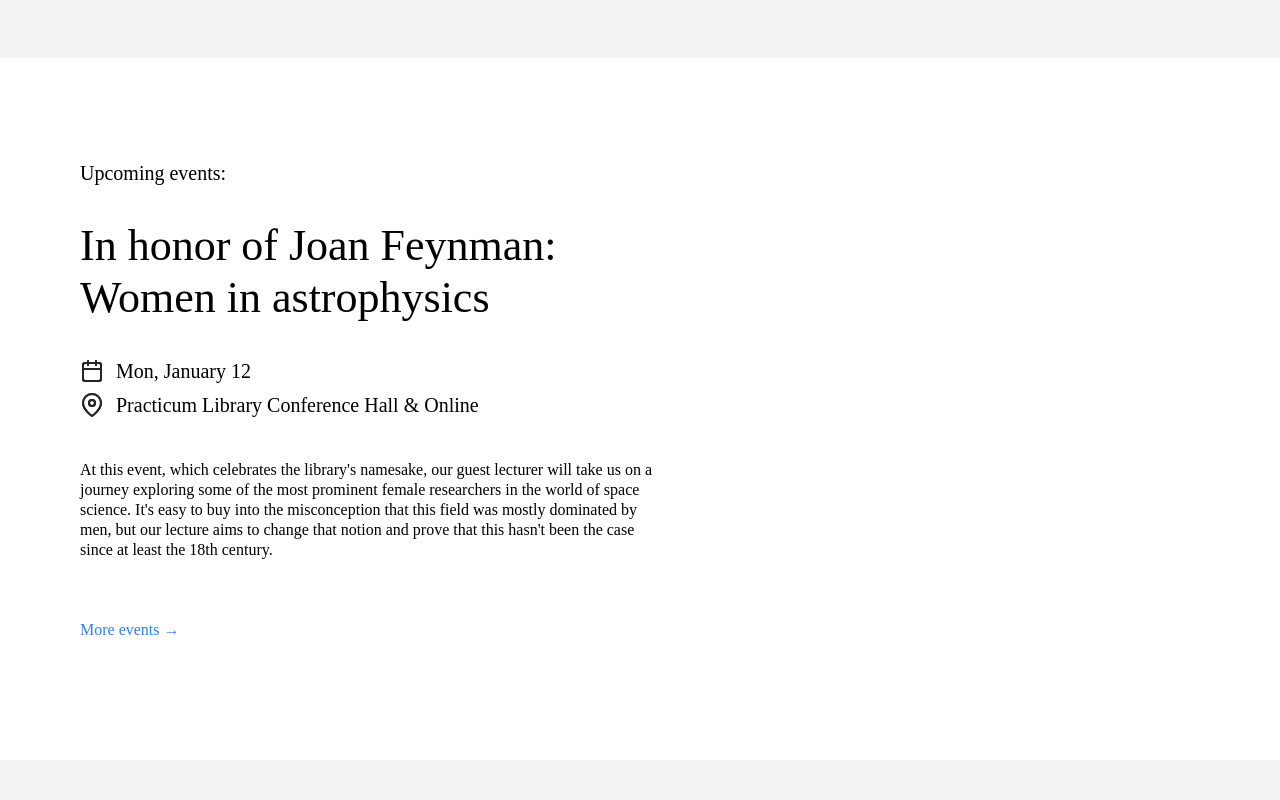
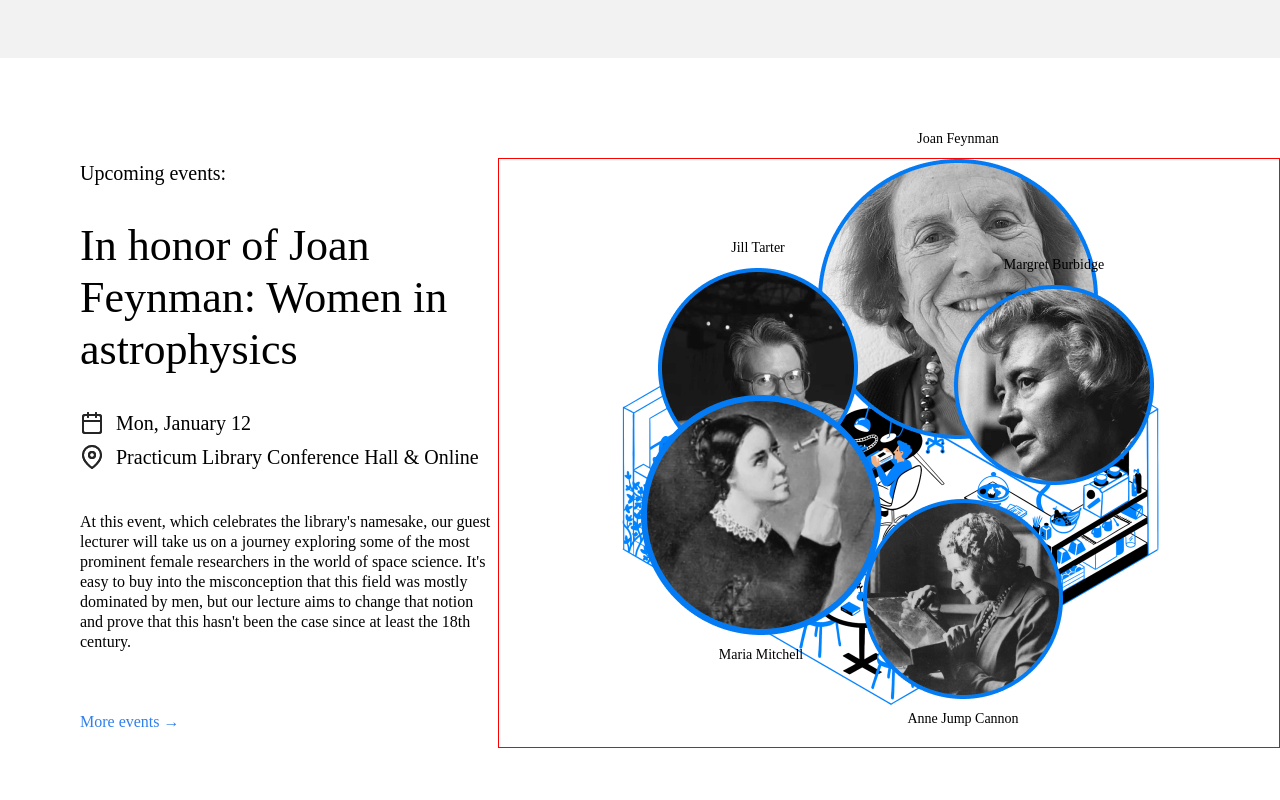
Before and after one commit to zimmermanjosh/improved-fiesta, a plain HTML site: page index.html in a window 1280 px wide. Shown: the part 2800-3600 px from the top of the page. Drawn offline with Linux system fonts and the light colour scheme.

Commit message:
updated workiing changes

```diff
--- a/index.html
+++ b/index.html
@@ -1,5 +1,6 @@
 <!DOCTYPE html>
 <html lang="en">
+
 <head>
   <meta charset="UTF-8" />
   <meta name="viewport" content="width=device-width, initial-scale=1.0" />
@@ -12,13 +13,9 @@
 <body>
   <div class="page">
     <!-- Wrap the entire page content in a new div with the page class. Remember to add the closing tag -->
-      <header   class="header">
+    <header class="header">
       <section id="navigation" class="nav-title-header-block">
-          <img
-            src="./images/logo.png"
-            alt="Practicum Library Logo"
-            class="logo"
-          />
+        <img src="./images/logo.png" alt="Practicum Library Logo" class="logo" />
         <div id="nav__link">
           <!-- Putting navigation links in a list is supposed to be the best practice of writing the semantic code since it allows screen readers to pause between each link instead of reading all the links as a sentence. -->
           <ul class="nav__links">
@@ -49,11 +46,7 @@
         your development knowledge, or just use this lovely spot to work or
         study. This is a cool place for cool students!
       </p>
-        <img
-          src="./images/inside_the_library.png"
-          alt="Illustration 'Inside the library'"
-          class="header__image"
-        />
+      <img src="./images/inside_the_library.png" alt="Illustration 'Inside the library'" class="header__image" />
       <section class="header__footer">
         <a href="#about" class="header__link">About the library &darr;</a>
         <p class="header__address">
@@ -145,22 +138,13 @@
           </h3>
           <div class="event-info events__info-section">
             <div class="event-info__item">
-                <div
-                  class="event-info__icon event-info__icon_type_calendar"
-                ><img
-                  src="./images/icon_calendar.svg"
-                  alt="icon calendar"
-                  class="event-info__icon"
-                /></div>
+              <div class="event-info__icon event-info__icon_type_calendar"><img src="./images/icon_calendar.svg"
+                  alt="icon calendar" class="event-info__icon" /></div>
               <p class="event-info__text">Mon, January 12</p>
             </div>
             <div class="event-info__item">
-                <div class="event-info__icon event-info__icon_type_pin"
-                ><img
-                  src="./images/icon_pin.svg"
-                  alt="icon pin"
-                  class="event-info__icon"
-                /></div>
+              <div class="event-info__icon event-info__icon_type_pin"><img src="./images/icon_pin.svg" alt="icon pin"
+                  class="event-info__icon" /></div>
               <p class="event-info__text">
                 Practicum Library Conference Hall & Online
               </p>
@@ -178,6 +162,29 @@
           <a href="#" class="events__more">More events &rarr;</a>
         </div>
         <!-- Start creating the composition here -->
+        <div class="events__cover">
+          <img class="events__image" src="./images/cafe.png" alt="Illustration of cafe" />
+          <div class="person person_name_feynman">
+            <p class=" person__caption">Joan Feynman </p>
+            <img class="person__image person__image_l" src="./images/person_feynman.png" alt="Joan Feynman" />
+          </div>
+          <div class="person person_name_burbidge">
+            <p class=" person__caption">Margret Burbidge </p>
+            <img class="person__image person__image_m" src="./images/person_burbidge.png" alt="Margret Burbidge" />
+          </div>
+          <div class="person person_name_tarter">
+            <p class=" person__caption">Jill Tarter </p>
+            <img class="person__image person__image_m" src="./images/person_tarter.png" alt="Jill Tarter" />
+          </div>
+          <div class="person person_name_mitchell">
+            <img class="person__image person__image_s" src="./images/person_mitchell.png" alt="Maria Mitchell" />
+             <p class=" person__caption">Maria Mitchell </p>
+          </div>
+          <div class="person person_name_cannon">
+            <img class="person__image person__image_s" src="./images/person_cannon.png" alt="Anne Jump Cannon" />
+            <p class=" person__caption">Anne Jump Cannon </p>
+          </div>
+        </div>
       </section>
       <section id="membership" class="membership">
         <h2 class="membership__title">Becoming a library member is easy!</h2>
@@ -185,11 +192,7 @@
           <li class="step">
             <h3 class="step__title">
               Step 1
-                <img
-                  src="./images/icon_step_forward.svg"
-                  alt="icon forward"
-                  class="step__icon"
-                />
+              <img src="./images/icon_step_forward.svg" alt="icon forward" class="step__icon" />
             </h3>
             <p class="step__description">
               Fill out the membership form online or in person.
@@ -198,11 +201,7 @@
           <li class="step">
             <h3 class="step__title">
               Step 2
-                <img
-                  src="./images/icon_step_forward.svg"
-                  alt="icon forward"
-                  class="step__icon"
-                />
+              <img src="./images/icon_step_forward.svg" alt="icon forward" class="step__icon" />
             </h3>
             <p class="step__description">
               Come pick up your library card at the front desk.
@@ -211,22 +210,14 @@
           <li class="step">
             <h3 class="step__title">
               Step 3
-                <img
-                  src="./images/icon_step_forward.svg"
-                  alt="icon forward"
-                  class="step__icon"
-                />
+              <img src="./images/icon_step_forward.svg" alt="icon forward" class="step__icon" />
             </h3>
             <p class="step__description">Sign the back of the card.</p>
           </li>
           <li class="step">
             <h3 class="step__title">
               Step 4
-                <img
-                  src="./images/icon_step_finish.svg"
-                  alt="icon finish"
-                  class="step__icon"
-                />
+              <img src="./images/icon_step_finish.svg" alt="icon finish" class="step__icon" />
             </h3>
             <p class="step__description">
               Enjoy all the awesome benefits of membership!
@@ -258,9 +249,10 @@
         <!-- <div class="about__circle"></div> -->
       </section>
     </main>
-      <footer class="footer" id="contact" >
+    <footer class="footer" id="contact">
       <!-- The time to mark up the footer has come, you can do it 💪 -->
     </footer>
   </div>
 </body>
+
 </html>
--- a/styles/style.css
+++ b/styles/style.css
@@ -249,6 +249,7 @@
   flex-basis: 780px;
   max-width: 780px;
   position: relative;
+  border: 1px solid red;
 }
 
 .events__image {
@@ -265,22 +266,32 @@
 
 .person_name_feynman {
   /* Use correct values of top/right/bottom/left properties to position the element */
+ top: -30px;
+ left:319px;
 }
 
 .person_name_burbidge {
   /* Use correct values of top/right/bottom/left properties to position the element */
+  top: 96px;
+  right: 125px;
 }
 
 .person_name_cannon {
   /* Use correct values of top/right/bottom/left properties to position the element */
+  bottom: 18px;
+  right: 216px;
 }
 
 .person_name_mitchell {
   /* Use correct values of top/right/bottom/left properties to position the element */
+  bottom: 82px;
+  left: 142px;
 }
 
 .person_name_tarter {
   /* Use correct values of top/right/bottom/left properties to position the element */
+  top: 79px;
+  left: 159px
 }
 
 .person__image {
```
Lines whose indentation alone changed are shown as unchanged.
